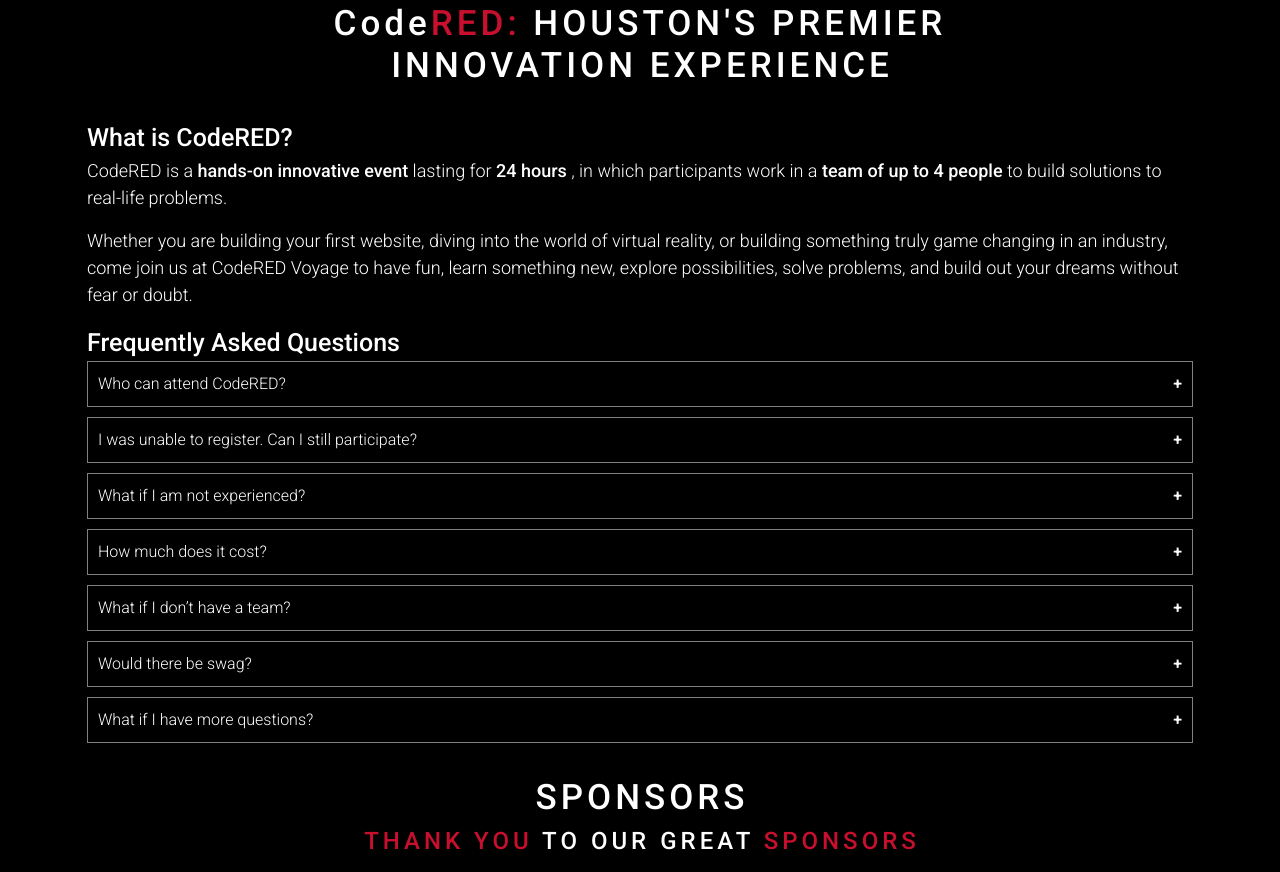
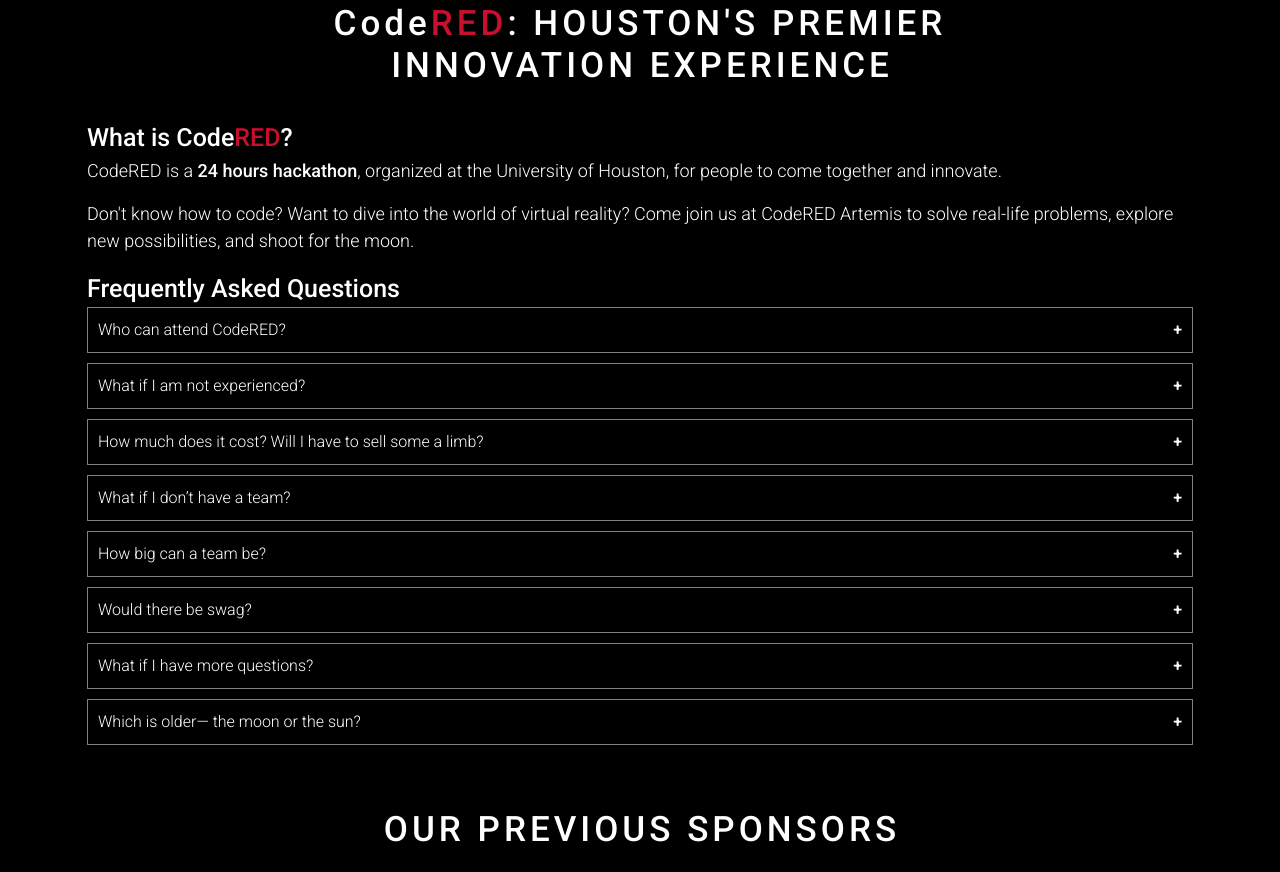
Before and after one commit to UHCodeRED/fall-2021, a website built with Parcel: page index.html in a window 1280 px wide. Shown: the part 1103-1975 px from the top of the page. Built offline with nearby package versions, Linux system fonts and the light colour scheme.

Commit message:
update codered intro and faqs

```diff
--- a/index.html
+++ b/index.html
@@ -550,29 +550,27 @@
       <div class="row">
         <h2 class="pt-4">
           <span class="nls">
-            <h2 style="display: inline; text-transform: none;">Code</h2><span class="text-primary">RED:</span> Houston's Premier<br />Innovation
+            <h2 style="display: inline; text-transform: none;">Code</h2><span class="text-primary">RED</span>: Houston's Premier<br />Innovation
             Experience</span
           >
         </h2>
 
         <div class="mt-4 d-inline-flex questionTitle">
-          <strong>What is CodeRED?</strong>
+          <strong>What is Code<span class="text-primary">RED</span>?</strong>
         </div>
         <div class="answer">
           <p>
-            CodeRED is a <strong>hands-on innovative event</strong> lasting for
-            <strong>24 hours</strong> , in which participants work in a
-            <strong>team of up to 4 people</strong> to build solutions to
-            real-life problems.
+            CodeRED is a <strong>24 hours hackathon</strong>, organized at
+            the University of Houston, for people to come together and innovate.
           </p>
           <p>
-            Whether you are building your first website, diving into the world
-            of virtual reality, or building something truly game changing in an
-            industry, come join us at CodeRED Voyage to have fun, learn
-            something new, explore possibilities, solve problems, and build out
-            your dreams without fear or doubt.
+            Don't know how to code? Want to dive into the world of virtual
+            reality? Come join us at CodeRED Artemis to solve real-life problems,
+            explore new possibilities, and shoot for the moon.
           </p>
         </div>
+
+        <br>
 
         <!-- collapse -->
           <div class="questionTitle">
@@ -581,73 +579,82 @@
           <div class="collapsible">Who can attend CodeRED?</div>
           <div class="content">
             <p>
-              High school, undergraduate, and graduate students as well
-              as recent graduates are all welcome to come!
-            </p>
-          </div>
-          <div class="collapsible">
-            I was unable to register. Can I still participate?
-          </div>
-          <div class="content">
-            <p>
-              Don't worry we got you! Just use the walk-in link provided above
-              <strong>before</strong> the hackathon kick off.
+              Everyone is welcome!
             </p>
           </div>
           <div class="collapsible">What if I am not experienced?</div>
           <div class="content">
             <p>
-              CodeRED is designed to be beginner friendly. We will be having
-              plenty of resources, workshops and mentors to guide you in the
-              right direction.
+              Don't worry! There will be several workshops and mentors to help you.
             </p>
           </div>
-          <div class="collapsible">How much does it cost?</div>
+          <div class="collapsible">How much does it cost? Will I have to sell some a limb?</div>
           <div class="content">
             <p>
-              This event is <strong>completely free</strong> for all
-              participants.
+              Not a dollar. It is <strong>completely free</strong>.
             </p>
           </div>
           <div class="collapsible">What if I don’t have a team?</div>
           <div class="content">
             <p>
-              Don't worry! That's pretty common, you'll have some time at the
-              beginning of the event to team up with other participants who are
+              That's pretty common, you'll have some time at the
+              beginning of the event to meet other participants who are
               looking for a team as well. We highly recommend that you team up
               with someone and make new friends. However, you don’t have to be
               in a team to compete.
             </p>
           </div>
+          <div class="collapsible">How big can a team be?</div>
+          <div class="content">
+            <p>
+              A team may have a maximum of 4 people, though you can go solo too.
+            </p>
+          </div>
           <div class="collapsible">Would there be swag?</div>
           <div class="content">
             <p>
-              Would it even be considered a Hackathon if we didnt have swag?
               We know Hackathons and swag go hand in hand like peanut butter and jelly so, of
               course there will be swag!!!
             </p>
           </div>
+          <!-- <div class="collapsible">
+            I was unable to register. Can I still participate?
+          </div>
+          <div class="content">
+            <p>
+              We got you! Just use the walk-in link provided above
+              <strong>before</strong> the hackathon kick off.
+            </p>
+          </div> -->
           <div class="collapsible">What if I have more questions?</div>
           <div class="content">
             <p>
-              Please email us at <strong>hackathon@cougarcs.com</strong>. We
-              will be happy to answer any of your questions :)
+              Feel free to reach out to us at <a href="mailto: hackathon@cougarcs.com">hackathon@cougarcs.com</a>
+              or on Twitter <a href="https://twitter.com/CodeRED_HOU">@CodeRED_HOU</a>
+            </p>
+          </div>
+        <div class="collapsible">Which is older— the moon or the sun?</div>
+          <div class="content">
+            <p>
+              The moon duh... it can stay out all night. (Okay, we'll stop with the Artemis jokes now.)
             </p>
           </div>
         </div>
       </div>
     </div>
 
+    <br>
+
     <div id="sponsors" class="container">
       <div class="row text-center">
-        <h2 class="pt-4 pb-0"><span class="nls">Sponsors</span></h2>
-        <h3 class="mb-4">
+        <h2 class="pt-4 pb-0"><span class="nls">Our previous sponsors</span></h2>
+        <!-- <h3 class="mb-4">
           <span class="nls">
             <span class="text-primary">Thank you</span>
             to our great
             <span class="text-primary">Sponsors</span>
           </span>
-        </h3>
+        </h3> -->
 
         <div class="w-100 text-center mt-3 mb-3">
           <img
@@ -681,7 +688,7 @@
 
     <div id="team" class="container mt-4">
       <h2 class="pt-4">
-        <span class="nls">CODERED TEAM</span>
+        <span class="nls">OUR TEAM</span>
       </h2>
       <div class="row mt-4 mb-2">
         <div class="col-sm team-member">
@@ -711,10 +718,10 @@
           /></a>
         </div>
         <div class="col-sm team-member">
-          <img
+          <!-- <img
             src="assets/images/image-placeholder.jpg"
             class="img-fluid team-image"
-          />
+          /> -->
           <p class="mt-2 mb-0 person-name">Carlos Flores</p>
           <p class="team-member-title mb-1">Sponsorship Director</p>
           <a href="https://www.linkedin.com/" target="_blank"
```
